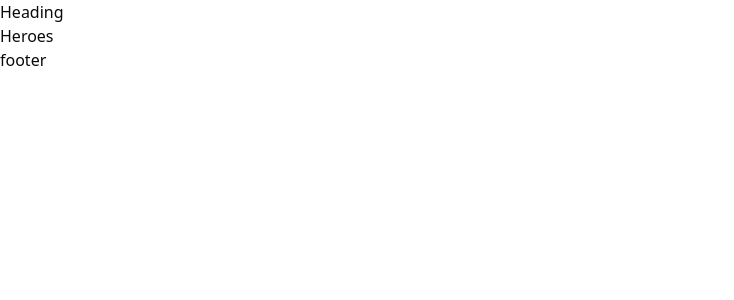
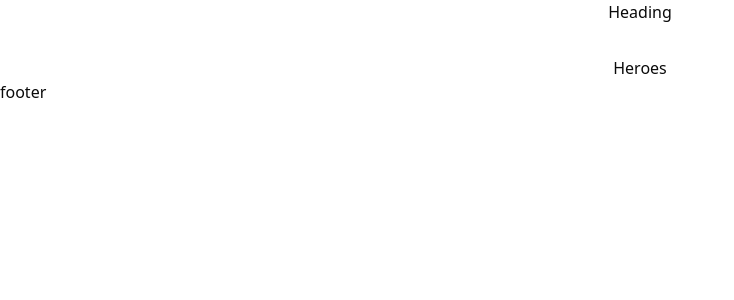
Before and after one commit to BacemJ/nextjs-notion-clone, a Next.js app: page / in a window 1280 px wide. Shown: the top 300 px of the page, without its empty margins (0-734 px from the left). Built offline with nearby package versions, Linux system fonts and the light colour scheme.

Commit message:
partie 3

```diff
--- a/app/page.tsx
+++ b/app/page.tsx
@@ -4,9 +4,11 @@ import Heading from "../page-components/home/heading";
 
 export default function Home() {
   return (
-    <div className="">
-      <Heading/>
-      <Heroes/>
+    <div className="min-h-full flex flex-col dark:bg-[#1f1f1f]">
+      <div className="flex flex-col items-center flex-1 justify-center md:justify-start text-center gap-y-8">
+        <Heading/>
+        <Heroes/>
+      </div>
       <Footer/>
     </div>
   );
```
